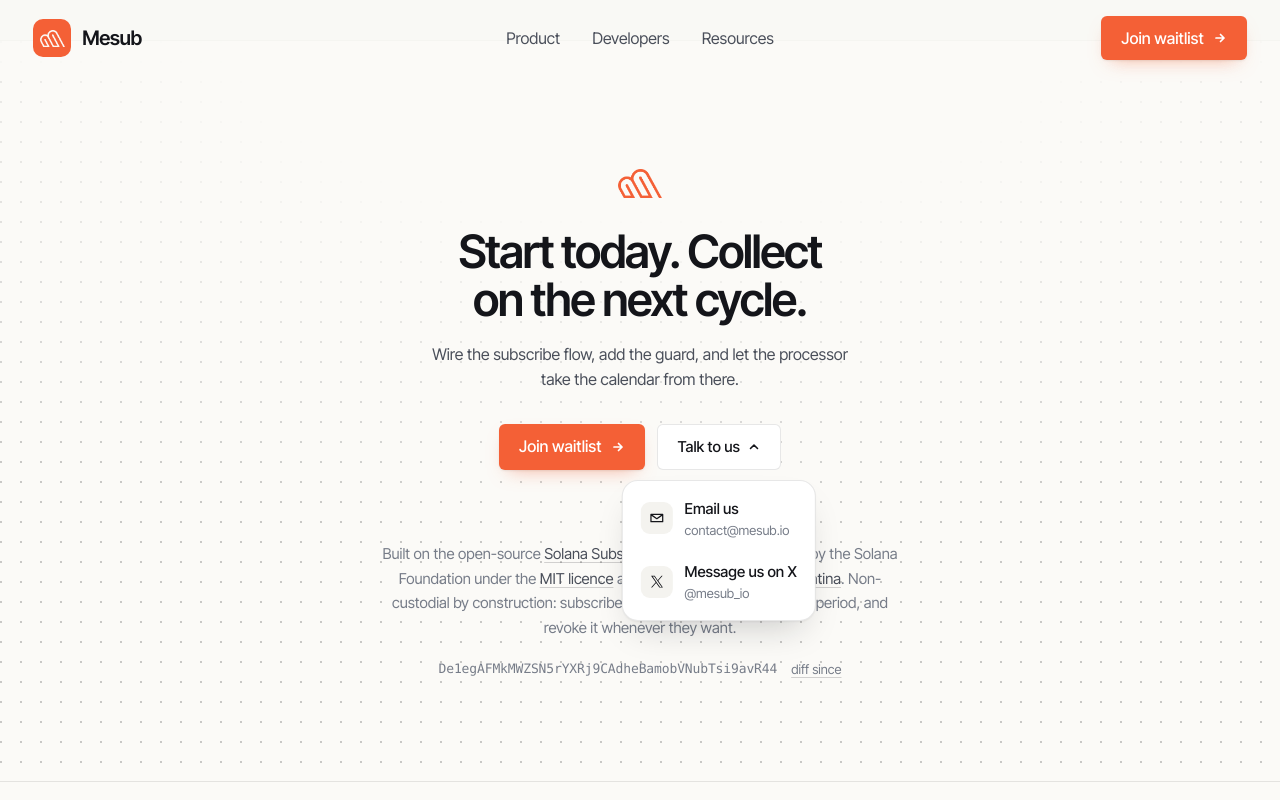
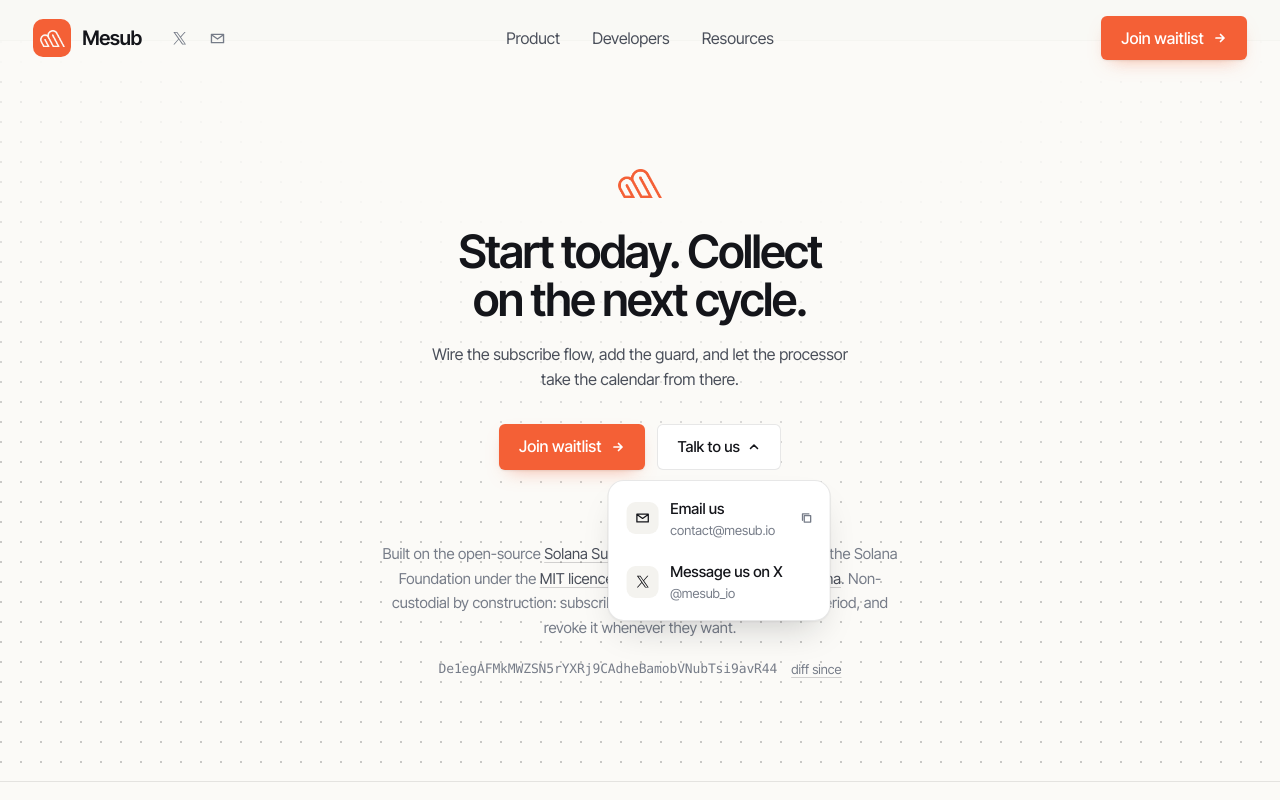
Before and after one commit to Mesub-io/landing-page, a Next.js app: page / in a window 1280 px wide. Both pictures are taken after a click on the button "Talk to us". Shown: the part 3192-3992 px from the top of the page. Built offline with nearby package versions, Linux system fonts and the light colour scheme.

Commit message:
Add X and email shortcuts beside the brand, and keep the address copyable
The bar is a three-track grid, so the brand and its shortcuts travel together
in the first track: a fourth direct child pushed every column out of place.

```diff
--- a/app/globals.css
+++ b/app/globals.css
@@ -152,9 +152,8 @@ button {
     grid-template-columns: 1fr auto 1fr;
   }
 
-  .brand {
+  .nav-left {
     justify-self: start;
-    margin-right: 0;
   }
 
   .nav-links {
@@ -179,7 +178,7 @@ button {
   font-weight: 600;
   gap: 11px;
   letter-spacing: -0.025em;
-  margin-right: 28px;
+  margin-right: 14px;
 }
 
 /* Painted with a mask so the mark inherits the text colour. */
@@ -1949,3 +1948,86 @@ button {
   display: block;
   font-size: 0.8125rem;
 }
+
+/* --- Icon buttons in the bar ---------------------------------------------- */
+
+/* The brand and its two shortcuts travel together in the first grid track. */
+.nav-left {
+  align-items: center;
+  display: flex;
+  gap: 6px;
+}
+
+.nav-social {
+  align-items: center;
+  display: none;
+  gap: 2px;
+}
+
+@media (min-width: 860px) {
+  .nav-social {
+    display: inline-flex;
+  }
+}
+
+.icon-button {
+  align-items: center;
+  border-radius: var(--radius-sm);
+  color: var(--ink-muted);
+  display: inline-flex;
+  height: 36px;
+  justify-content: center;
+  transition:
+    background-color var(--fast) var(--ease),
+    color var(--fast) var(--ease);
+  width: 36px;
+}
+
+.icon-button:hover {
+  background: var(--surface-sunk);
+  color: var(--ink);
+}
+
+.icon-button svg {
+  height: 17px;
+  width: 17px;
+}
+
+/* --- Copying the address -------------------------------------------------- */
+
+.talk-row {
+  align-items: center;
+  display: flex;
+  gap: 2px;
+}
+
+.talk-row .talk-option {
+  flex: 1;
+}
+
+.talk-copy {
+  align-items: center;
+  background: none;
+  border: 0;
+  border-radius: var(--radius-md);
+  color: var(--ink-muted);
+  cursor: pointer;
+  display: inline-flex;
+  flex: none;
+  height: 34px;
+  justify-content: center;
+  transition:
+    background-color var(--fast) var(--ease),
+    color var(--fast) var(--ease);
+  width: 34px;
+}
+
+.talk-copy:hover {
+  background: var(--surface-sunk);
+  color: var(--ink);
+}
+
+.talk-copy svg {
+  height: 16px;
+  width: 16px;
+}
--- /dev/null
+++ b/components/icons.tsx
@@ -0,0 +1,49 @@
+/** Small marks shared by the header and the contact menu. */
+
+export function MailIcon() {
+  return (
+    <svg viewBox="0 0 18 18" fill="none" aria-hidden="true">
+      <path
+        d="M2.6 4.6h12.8v8.8H2.6zM2.7 5l6.3 4.5L15.3 5"
+        stroke="currentColor"
+        strokeWidth="1.45"
+        strokeLinecap="round"
+        strokeLinejoin="round"
+      />
+    </svg>
+  )
+}
+
+/** The X mark, drawn rather than fetched so it inherits the text colour. */
+export function XIcon() {
+  return (
+    <svg viewBox="0 0 18 18" fill="none" aria-hidden="true">
+      <path
+        d="M10.6 7.7 15.5 2h-1.2l-4.3 4.9L6.6 2H2.5l5.2 7.4-5.2 5.9h1.2l4.5-5.2 3.6 5.2h4.1l-5.3-7.6Zm-1.6 1.8-.5-.8-4.2-5.8h1.8l3.4 4.7.5.8 4.4 6.1h-1.8L9 9.5Z"
+        fill="currentColor"
+      />
+    </svg>
+  )
+}
+
+export function CopyIcon() {
+  return (
+    <svg viewBox="0 0 18 18" fill="none" aria-hidden="true">
+      <path
+        d="M6.4 6.4h7.2v7.2H6.4zM4.4 11.6V4.4h7.2"
+        stroke="currentColor"
+        strokeWidth="1.45"
+        strokeLinecap="round"
+        strokeLinejoin="round"
+      />
+    </svg>
+  )
+}
+
+export function CheckIcon() {
+  return (
+    <svg viewBox="0 0 18 18" fill="none" aria-hidden="true">
+      <path d="M3.6 9.4 7 12.8l7.4-7.6" stroke="currentColor" strokeWidth="1.8" strokeLinecap="round" strokeLinejoin="round" />
+    </svg>
+  )
+}
--- a/components/site-nav.tsx
+++ b/components/site-nav.tsx
@@ -2,8 +2,9 @@
 
 import { useEffect, useState } from 'react'
 
-import { brand, cta, links } from '@/lib/nav'
+import { brand, contact, cta, links } from '@/lib/nav'
 
+import { MailIcon, XIcon } from './icons'
 import { Logo } from './logo'
 
 function Burger({ open }: { open: boolean }) {
@@ -49,12 +50,23 @@ export function SiteNav() {
   return (
     <header className="nav" data-scrolled={scrolled}>
       <div className="nav-inner">
-        <a className="brand" href="/" aria-label={`${brand.name} home`}>
-          <span className="brand-tile">
-            <Logo />
+        <div className="nav-left">
+          <a className="brand" href="/" aria-label={`${brand.name} home`}>
+            <span className="brand-tile">
+              <Logo />
+            </span>
+            {brand.name}
+          </a>
+
+          <span className="nav-social">
+            <a aria-label={contact.x.label} className="icon-button" href={contact.x.href} rel="noreferrer" target="_blank">
+              <XIcon />
+            </a>
+            <a aria-label={contact.email.label} className="icon-button" href={contact.email.href}>
+              <MailIcon />
+            </a>
           </span>
-          {brand.name}
-        </a>
+        </div>
 
         <nav className="nav-links" aria-label="Main">
           {links.map((link) => (
--- a/components/talk-to-us.tsx
+++ b/components/talk-to-us.tsx
@@ -4,28 +4,11 @@ import { useEffect, useRef, useState } from 'react'
 
 import { closing } from '@/lib/closing'
 
-const ICONS: Record<string, React.ReactNode> = {
-  mail: (
-    <path
-      d="M2.4 4.8h13.2v8.4H2.4zM2.4 5.2l6.6 4.6 6.6-4.6"
-      fill="none"
-      stroke="currentColor"
-      strokeWidth="1.4"
-      strokeLinecap="round"
-      strokeLinejoin="round"
-    />
-  ),
-  // The X mark, drawn rather than fetched so it inherits the text colour.
-  x: (
-    <path
-      d="M10.6 7.7 15.5 2h-1.2l-4.3 4.9L6.6 2H2.5l5.2 7.4-5.2 5.9h1.2l4.5-5.2 3.6 5.2h4.1l-5.3-7.6Zm-1.6 1.8-.5-.8-4.2-5.8h1.8l3.4 4.7.5.8 4.4 6.1h-1.8L9 9.5Z"
-      fill="currentColor"
-    />
-  ),
-}
+import { CheckIcon, CopyIcon, MailIcon, XIcon } from './icons'
 
 export function TalkToUs() {
   const [open, setOpen] = useState(false)
+  const [copied, setCopied] = useState(false)
   const ref = useRef<HTMLDivElement>(null)
 
   useEffect(() => {
@@ -47,6 +30,21 @@ export function TalkToUs() {
     }
   }, [open])
 
+  useEffect(() => {
+    if (!copied) return
+    const timer = window.setTimeout(() => setCopied(false), 1800)
+    return () => window.clearTimeout(timer)
+  }, [copied])
+
+  const copy = async (value: string) => {
+    try {
+      await navigator.clipboard.writeText(value)
+      setCopied(true)
+    } catch {
+      // Clipboard access can be refused; the address stays visible either way.
+    }
+  }
+
   return (
     <div className="talk" ref={ref}>
       <button
@@ -65,22 +63,33 @@ export function TalkToUs() {
       {open ? (
         <div className="talk-menu" role="menu">
           {closing.secondary.options.map((option) => (
+            <div className="talk-row" key={option.label}>
               <a
                 className="talk-option"
                 href={option.href}
-              key={option.label}
                 onClick={() => setOpen(false)}
                 role="menuitem"
                 {...(option.href.startsWith('http') ? { rel: 'noreferrer', target: '_blank' } : {})}
               >
-              <span className="talk-icon">
-                <svg viewBox="0 0 18 18" aria-hidden="true">{ICONS[option.icon]}</svg>
-              </span>
+                <span className="talk-icon">{option.icon === 'mail' ? <MailIcon /> : <XIcon />}</span>
                 <span>
                   <span className="talk-label">{option.label}</span>
                   <span className="talk-detail">{option.detail}</span>
                 </span>
               </a>
+
+              {/* A mail client is not guaranteed to exist: the address stays copyable. */}
+              {'copy' in option && option.copy ? (
+                <button
+                  aria-label={copied ? 'Address copied' : `Copy ${option.copy}`}
+                  className="talk-copy"
+                  onClick={() => copy(option.copy)}
+                  type="button"
+                >
+                  {copied ? <CheckIcon /> : <CopyIcon />}
+                </button>
+              ) : null}
+            </div>
           ))}
         </div>
       ) : null}
--- a/lib/closing.ts
+++ b/lib/closing.ts
@@ -6,7 +6,7 @@
  * is a claim about Mesub's own funding, customers or volume.
  */
 
-import { PLACEHOLDER } from './nav'
+import { contact, PLACEHOLDER } from './nav'
 
 const REPO = 'https://github.com/solana-foundation/subscriptions'
 const AUDITED_COMMIT = 'd6b3a5dc7ab18c4168441af733c81ab0a599d414'
@@ -18,8 +18,8 @@ export const closing = {
   secondary: {
     label: 'Talk to us',
     options: [
-      { icon: 'mail', label: 'Email us', detail: 'contact@mesub.io', href: 'mailto:contact@mesub.io' },
-      { icon: 'x', label: 'Message us on X', detail: '@mesub_io', href: 'https://x.com/mesub_io' },
+      { icon: 'mail', label: contact.email.label, detail: contact.email.address, href: contact.email.href, copy: contact.email.address },
+      { icon: 'x', label: 'Message us on X', detail: contact.x.handle, href: contact.x.href },
     ],
   },
   foundations: {
--- a/lib/nav.ts
+++ b/lib/nav.ts
@@ -22,3 +22,8 @@ export const links: NavLink[] = [
 ]
 
 export const cta = { label: 'Join waitlist', href: PLACEHOLDER }
+
+export const contact = {
+  email: { address: 'contact@mesub.io', href: 'mailto:contact@mesub.io', label: 'Email us' },
+  x: { handle: '@mesub_io', href: 'https://x.com/mesub_io', label: 'Mesub on X' },
+}
```
Lines whose indentation alone changed are shown as unchanged.
